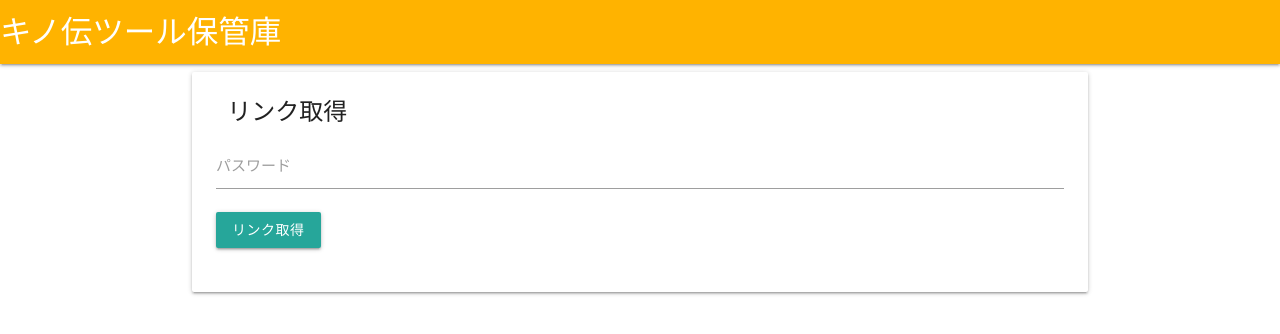
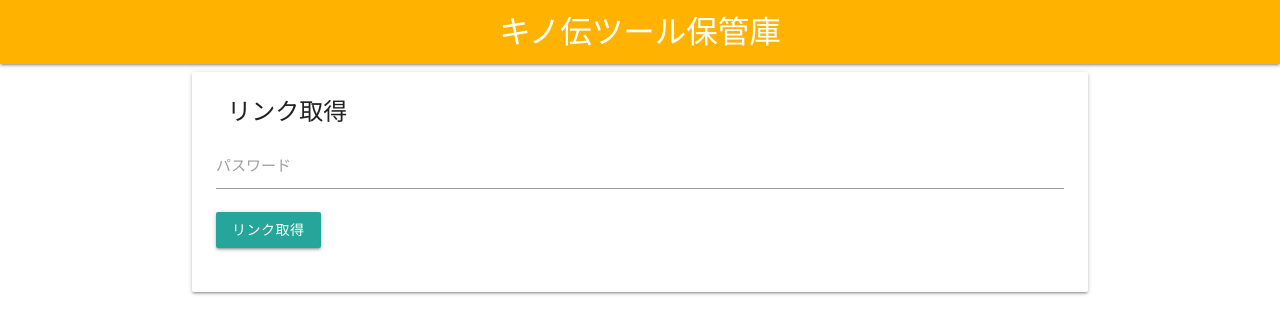
Before and after one commit to hoge-kinoko/kinoko-tools, a plain HTML site: page notion_share/index.html in a window 1280 px wide. Drawn offline with nearby package versions, Linux system fonts and the light colour scheme.

Commit message:
:shirt: base.jsの内容を簡略化

```diff
--- a/components/base.js
+++ b/components/base.js
@@ -1,20 +1,22 @@
-function components_path(file_name) {
-    return `/kinoko-tools/components/${file_name}`
-}
+document.addEventListener('DOMContentLoaded', function() {
+    const head = document.querySelector("head")
+    head.innerHTML += `
+        <link rel="stylesheet" href="https://cdn.jsdelivr.net/npm/@materializecss/materialize@2.0.3-alpha/dist/css/materialize.min.css">
+        <link rel="stylesheet" href="https://fonts.googleapis.com/icon?family=Material+Icons">
+    `
 
-document.addEventListener('DOMContentLoaded', function() {
-    fetch(components_path("head.html"))
-        .then(response => response.text())
-        .then(data => {
-            document.querySelector('head').insertAdjacentHTML('beforeend', data);
-        });
+    const header = document.getElementById("header")
+    header.innerHTML += `
+    <header>
+        <nav class="nav-wrapper amber darken-1">
+            <a class="brand-logo center" href="/kinoko-tools/index.html">キノ伝ツール保管庫</a>
+        </nav>
+    </header>
+    `
 
-    fetch(components_path("header.html"))
-        .then((response) => response.text())
-        .then((data) => {
-            document.querySelector("#header").innerHTML = data
-
-            const top_page_link = document.getElementById("top-page-link")
-            top_page_link.setAttribute("href", `./index.html`)
-        });
+    const base_js = document.getElementById("base_js")
+    base_js.insertAdjacentHTML("afterend", `
+        <script type="text/javascript" src="https://ajax.googleapis.com/ajax/libs/jquery/3.7.1/jquery.min.js"></script>
+        <script type="text/javascript" src="https://cdn.jsdelivr.net/npm/@materializecss/materialize@2.0.3-alpha/dist/js/materialize.min.js"></script>
+    `)
 });
--- a/components/head.html
+++ /dev/null
@@ -1,5 +0,0 @@
-<link rel="stylesheet" href="https://cdn.jsdelivr.net/npm/@materializecss/materialize@2.0.3-alpha/dist/css/materialize.min.css">
-<link rel="stylesheet" href="https://fonts.googleapis.com/icon?family=Material+Icons">
-
-<script src="https://ajax.googleapis.com/ajax/libs/jquery/3.7.1/jquery.min.js"></script>
-<script src="https://cdn.jsdelivr.net/npm/@materializecss/materialize@2.0.3-alpha/dist/js/materialize.min.js"></script>
--- a/components/header.html
+++ /dev/null
@@ -1,5 +0,0 @@
-<header>
-    <nav class="nav-wrapper amber darken-1">
-        <a class="brand-logo" id="top-page-link">キノ伝ツール保管庫</a>
-    </nav>
-</header>
--- a/notion_share/index.html
+++ b/notion_share/index.html
@@ -28,7 +28,7 @@
 
 </article>
 
-<script src="../components/base.js"></script>
+<script type="text/javascript" src="../components/base.js" id="base_js"></script>
 <script src="https://cdnjs.cloudflare.com/ajax/libs/crypto-js/4.1.1/crypto-js.min.js"></script>
 <script>
     function get_url() {
```
Also changed, not shown: index.html (+1 -2 lines).
